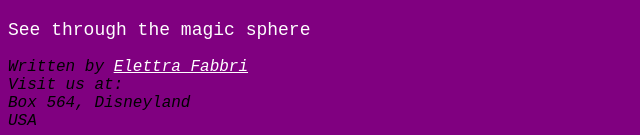
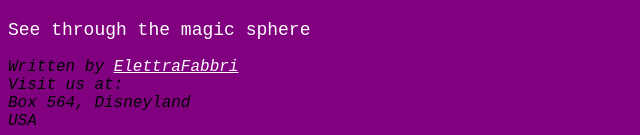
Before and after one commit to ef2739/CLASS-CONNECTIONS-LAB-2025, a plain HTML site: page fortune_telling_millionaires/index.html in a window 1280 px wide. Shown: the part 766-901 px from the top of the page, 0-640 px from the left. Drawn offline with Linux system fonts and the light colour scheme.

Commit message:
Update index.html

```diff
--- a/fortune_telling_millionaires/index.html
+++ b/fortune_telling_millionaires/index.html
@@ -37,7 +37,7 @@
 
     <footer>
         <address>
-            Written by <a href="mailto:webmaster@example.com">Elettra Fabbri</a><br>
+            Written by <a href="mailto:webmaster@example.com">ElettraFabbri</a><br>
             Visit us at: <a href="mailto:luckypal.com"></a><br>
             Box 564, Disneyland<br>
             USA
```
